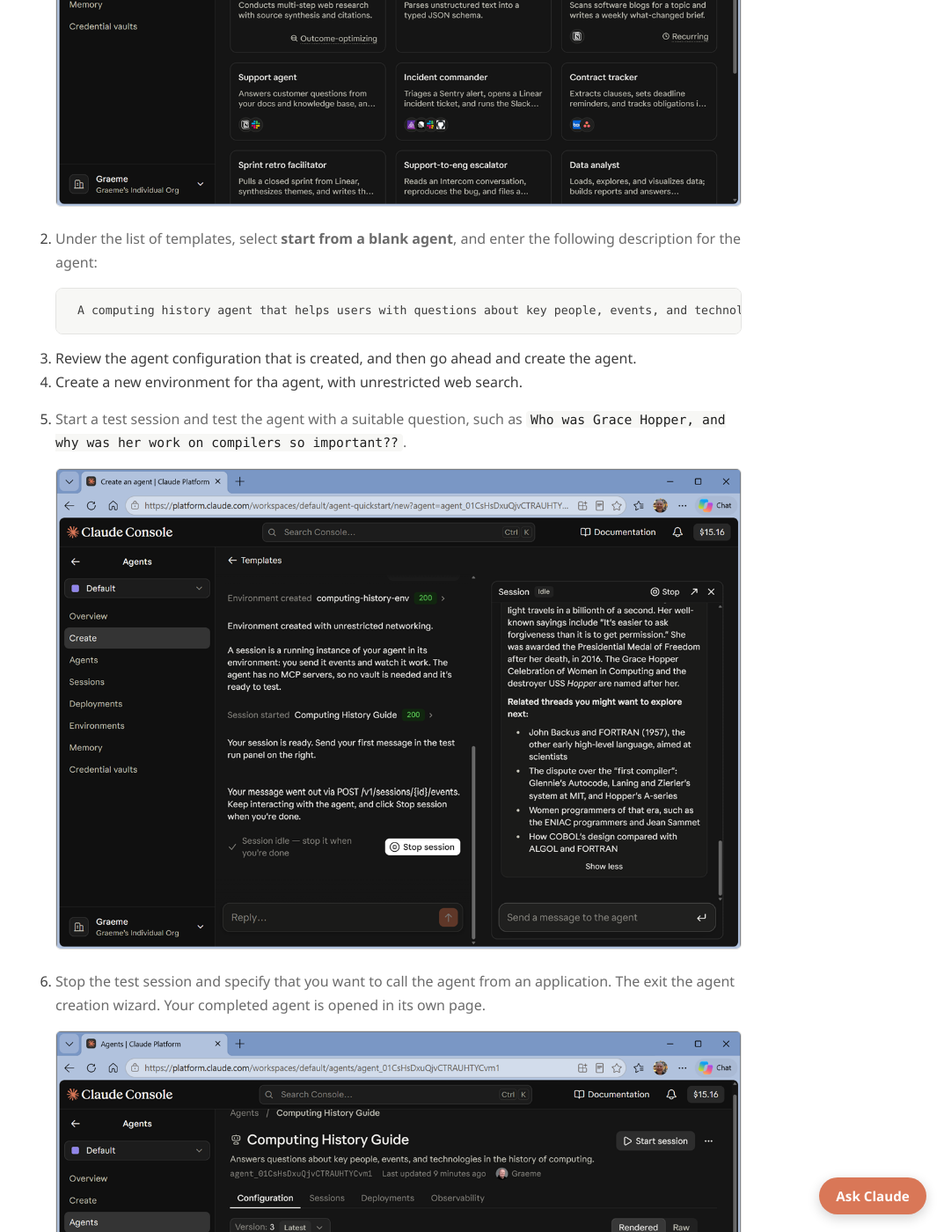
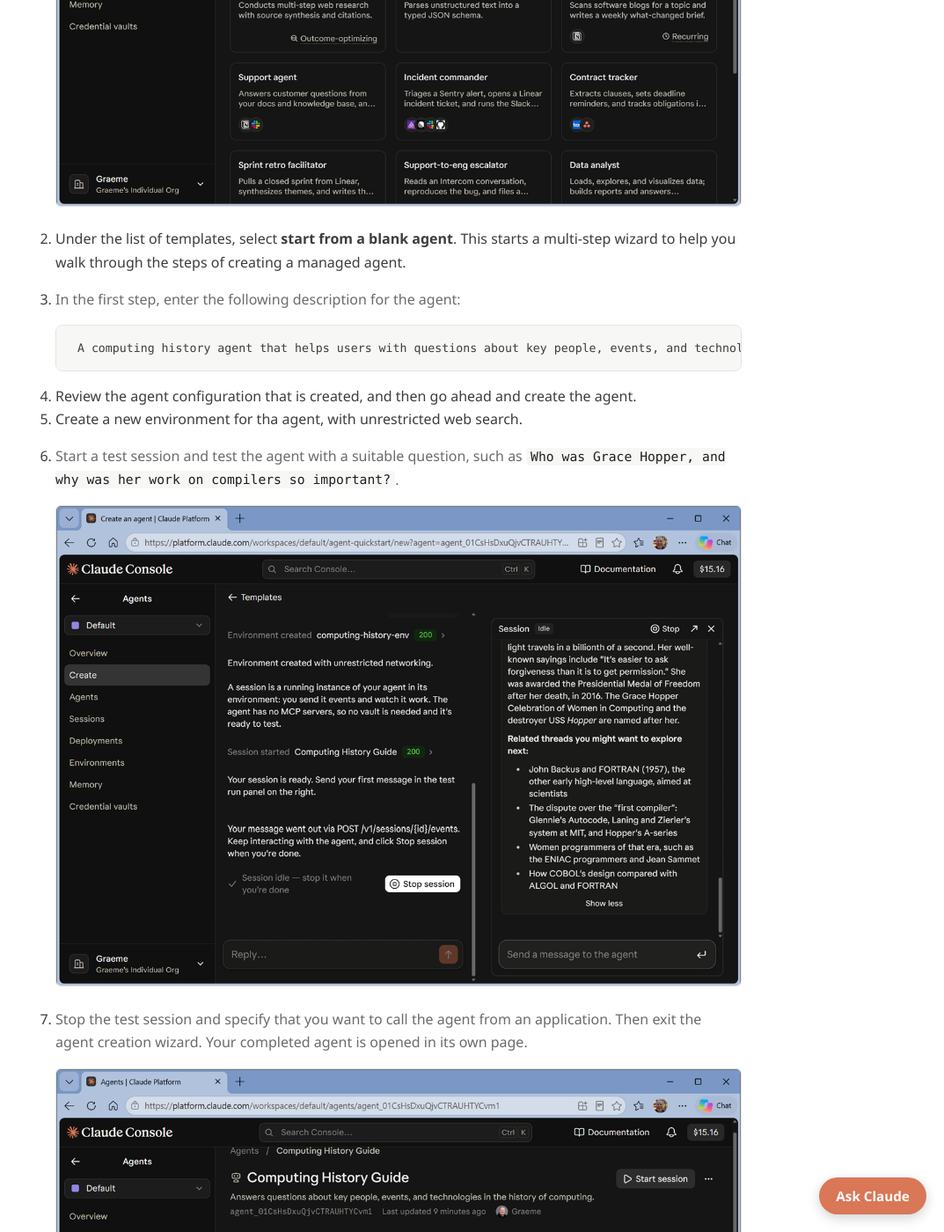
Before and after one commit to GraemeMalcolm/claude-labs, a Jekyll site: the page built from Instructions/02-create-managed-claude-agent.md, in a window 1280 px wide and 1400 px high, scrolled down 2343 px. Shown: the whole window at 88% size, without its empty margins (207-1280 px from the left). Built offline with Jekyll 4.4.1, drawn with Linux system fonts in a browser that asks for light colours; our own code applies the rules of GitHub Pages for plain Markdown files.

Commit message:
Added screenshots

````diff
--- a/Instructions/02-create-managed-claude-agent.md
+++ b/Instructions/02-create-managed-claude-agent.md
@@ -44,7 +44,8 @@ When you build an agent with the Messages API, your code owns the agent loop, th
 
     ![Screenshot of the Create Agents page.](./media/claude-portal-create-agents.png)
 
-1. Under the list of templates, select **start from a blank agent**, and enter the following description for the agent:
+1. Under the list of templates, select **start from a blank agent**. This starts a multi-step wizard to help you walk through the steps of creating a managed agent.
+1. In the first step, enter the following description for the agent:
 
     ```
     A computing history agent that helps users with questions about key people, events, and technologies in the history of computing.
@@ -52,11 +53,11 @@ When you build an agent with the Messages API, your code owns the agent loop, th
 
 1. Review the agent configuration that is created, and then go ahead and create the agent.
 1. Create a new environment for tha agent, with unrestricted web search.
-1. Start a test session and test the agent with a suitable question, such as `Who was Grace Hopper, and why was her work on compilers so important??`.
+1. Start a test session and test the agent with a suitable question, such as `Who was Grace Hopper, and why was her work on compilers so important?`.
 
     ![Screenshot of testing a new agent during creation.](./media/claude-test-agent.png)
 
-1. Stop the test session and specify that you want to call the agent from an application. The  exit the agent creation wizard. Your completed agent is opened in its own page.
+1. Stop the test session and specify that you want to call the agent from an application. Then  exit the agent creation wizard. Your completed agent is opened in its own page.
 
     ![Screenshot of an Agent page in the Claude console.](./media/claude-agent.png)
 
@@ -69,6 +70,8 @@ When you build an agent with the Messages API, your code owns the agent loop, th
    ```
 
 1. In the agent's tools configuration, set the **web_fetch** and **web_search** tool permissions to **Always allow**, and set the **Always deny** permission for all the other built-in tools (such as bash, file read/write/edit, and web fetch) - your agent only needs to search and retrieve information from the web.
+
+    ![Screenshot of tools configuration for an agent.](./media/agent-tools.png)
 
     > **Note**: The agent toolset includes *server-hosted* tools such as bash and file operations that run in the session's container. You've turned off the ones this agent doesn't need - it's good practice to give an agent only the tools it needs.
 
@@ -265,6 +268,8 @@ Now you're ready to test the app.
 1. Return to the Claude Console and in the **Agents** section, on the **Sessions** page, view the sessions for your agent.
 1. Open the sessions created by your client app, and review the transcript of events - including the user messages, agent responses, and web search tool calls.
 
+    ![Screenshot of a session for an agent.](./media/agent-session.png)
+
 ### Update the agent
 
 Because the agent is defined in the platform, you can change its behavior without changing your client code.
````
Also changed, not shown: Instructions/media/agent-session.png (added), Instructions/media/agent-tools.png (added).
